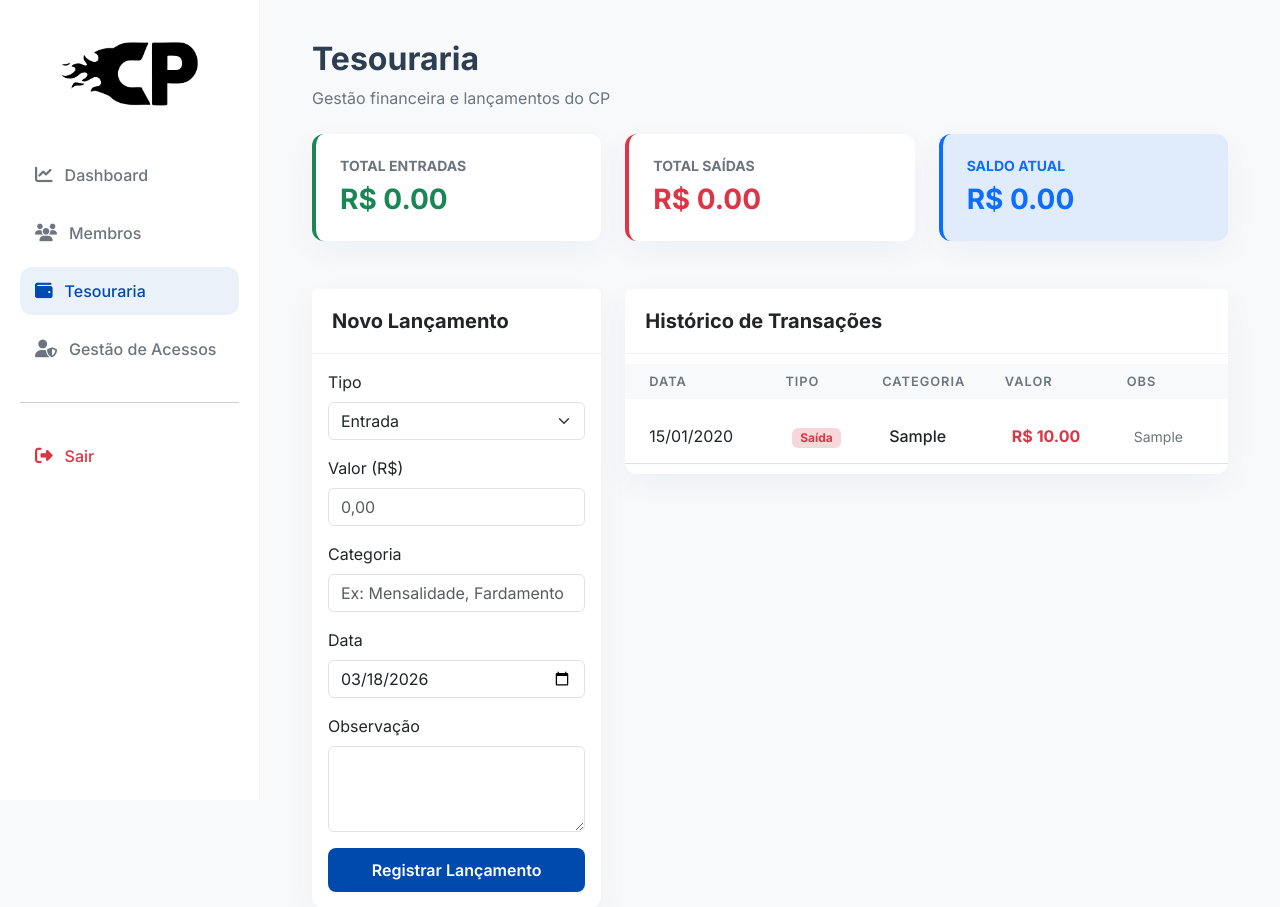
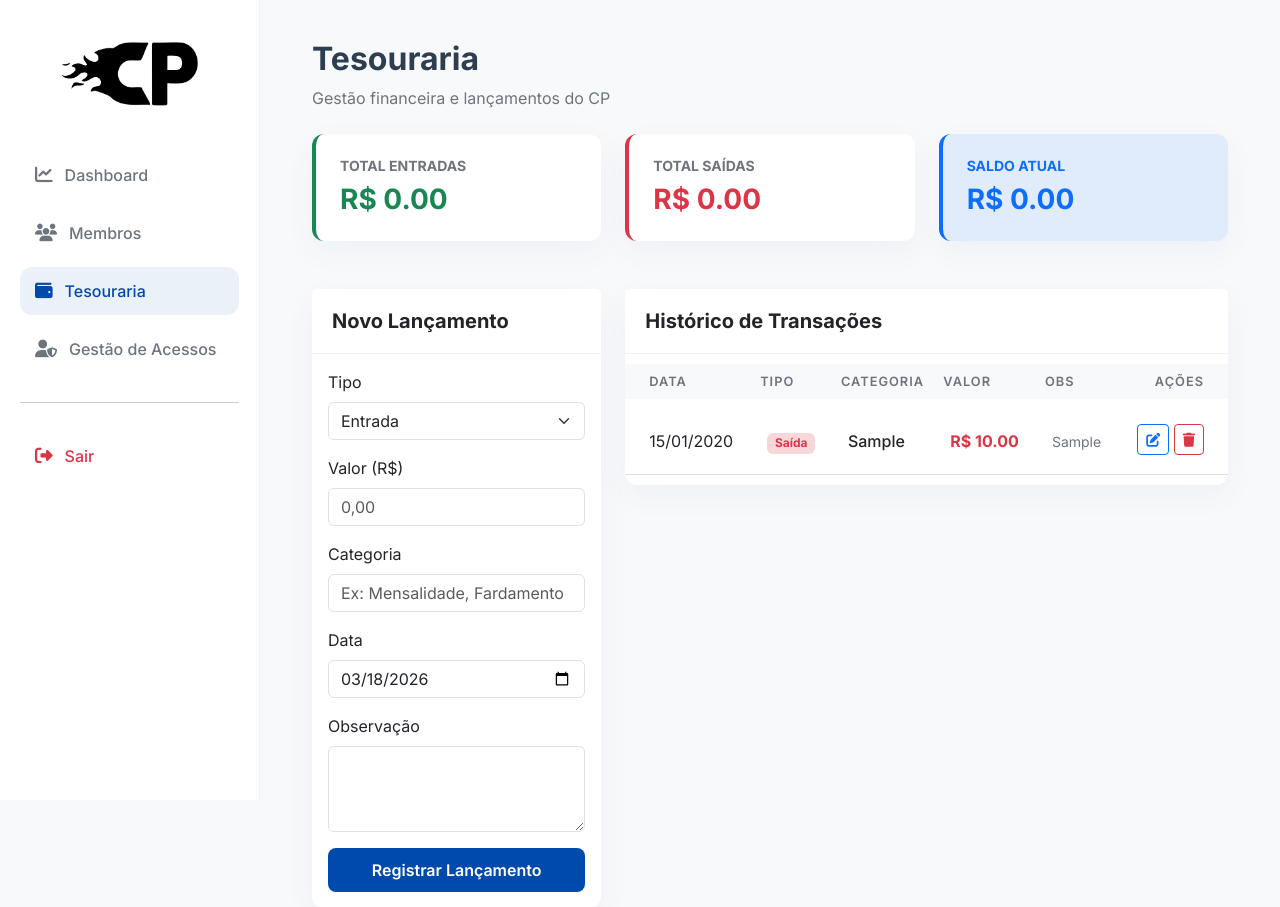
Before and after one commit to aquilasamuel-spec/cp, a Flask app: page /tesouraria in a window 1280 px wide. Shown: the top 907 px of the page. Run offline with Flask 3, Linux system fonts and the light colour scheme; a user stored in the database is signed in; tables that the repository leaves empty hold one stand-in row (values such as "Sample post").

Commit message:
Add files via upload

```diff
--- a/templates/base.html
+++ b/templates/base.html
@@ -16,7 +16,18 @@
 <body class="{% if not current_user.is_authenticated %}auth-body{% endif %}">
 
     {% if current_user.is_authenticated %}
-    <aside class="sidebar">
+    <!-- Mobile Header -->
+    <div class="mobile-header d-md-none d-flex align-items-center justify-content-between">
+        <img src="{{ url_for('static', filename='logo_cp.png') }}" alt="UJAD Logo" style="height: 40px;">
+        <button class="btn btn-light border-0 px-2 py-1" id="sidebarToggle">
+            <i class="fas fa-bars fs-4 text-primary"></i>
+        </button>
+    </div>
+
+    <!-- Sidebar Overlay -->
+    <div class="sidebar-overlay" id="sidebarOverlay"></div>
+
+    <aside class="sidebar" id="sidebar">
         <div class="logo-container">
             <img src="{{ url_for('static', filename='logo_cp.png') }}" alt="UJAD Logo">
         </div>
@@ -64,6 +75,26 @@
     <!-- Scripts -->
     <script src="https://cdn.jsdelivr.net/npm/bootstrap@5.3.0/dist/js/bootstrap.bundle.min.js"></script>
     <script src="https://cdn.jsdelivr.net/npm/chart.js"></script>
+
+    <script>
+        document.addEventListener('DOMContentLoaded', function() {
+            const toggleBtn = document.getElementById('sidebarToggle');
+            const sidebar = document.getElementById('sidebar');
+            const overlay = document.getElementById('sidebarOverlay');
+
+            if (toggleBtn && sidebar && overlay) {
+                toggleBtn.addEventListener('click', function() {
+                    sidebar.classList.toggle('show');
+                    overlay.classList.toggle('show');
+                });
+
+                overlay.addEventListener('click', function() {
+                    sidebar.classList.remove('show');
+                    overlay.classList.remove('show');
+                });
+            }
+        });
+    </script>
     {% block scripts %}{% endblock %}
 </body>
 </html>
--- a/templates/treasury.html
+++ b/templates/treasury.html
@@ -81,7 +81,8 @@
                                 <th>Tipo</th>
                                 <th>Categoria</th>
                                 <th>Valor</th>
-                                <th class="pe-4">Obs</th>
+                                <th>Obs</th>
+                                <th class="text-end pe-4">Ações</th>
                             </tr>
                         </thead>
                         <tbody>
@@ -99,12 +100,20 @@
                                 <td class="fw-bold {% if entry.type == 'Entrada' %}text-success{% else %}text-danger{% endif %}">
                                     R$ {{ "%.2f"|format(entry.amount) }}
                                 </td>
-                                <td class="pe-4 small text-secondary">{{ entry.observation or '-' }}</td>
+                                <td class="small text-secondary">{{ entry.observation or '-' }}</td>
+                                <td class="text-end pe-4">
+                                    <button type="button" class="btn btn-sm btn-outline-primary mb-1" data-bs-toggle="modal" data-bs-target="#editModal{{ entry.id }}" title="Editar">
+                                        <i class="fas fa-edit"></i>
+                                    </button>
+                                    <button type="button" class="btn btn-sm btn-outline-danger mb-1" data-bs-toggle="modal" data-bs-target="#deleteModal{{ entry.id }}" title="Excluir">
+                                        <i class="fas fa-trash"></i>
+                                    </button>
+                                </td>
                             </tr>
                             {% endfor %}
                             {% if not entries %}
                             <tr>
-                                <td colspan="5" class="text-center py-5 text-secondary">Nenhuma transação registrada.</td>
+                                <td colspan="6" class="text-center py-5 text-secondary">Nenhuma transação registrada.</td>
                             </tr>
                             {% endif %}
                         </tbody>
@@ -114,4 +123,71 @@
         </div>
     </div>
 </div>
+{% for entry in entries %}
+<!-- Edit Modal -->
+<div class="modal fade" id="editModal{{ entry.id }}" tabindex="-1" aria-hidden="true">
+    <div class="modal-dialog modal-dialog-centered">
+        <div class="modal-content border-0 shadow-lg">
+            <div class="modal-header bg-primary text-white">
+                <h5 class="modal-title fw-bold">Editar Lançamento</h5>
+                <button type="button" class="btn-close btn-close-white" data-bs-dismiss="modal" aria-label="Close"></button>
+            </div>
+            <form action="{{ url_for('edit_treasury', id=entry.id) }}" method="POST">
+                <div class="modal-body p-4">
+                    <div class="mb-3">
+                        <label class="form-label">Tipo</label>
+                        <select name="tipo" class="form-select" required>
+                            <option value="Entrada" {% if entry.type == 'Entrada' %}selected{% endif %}>Entrada</option>
+                            <option value="Saída" {% if entry.type == 'Saída' %}selected{% endif %}>Saída</option>
+                        </select>
+                    </div>
+                    <div class="mb-3">
+                        <label class="form-label">Valor (R$)</label>
+                        <input type="text" name="valor" class="form-control" value="{{ "%.2f"|format(entry.amount) }}" required>
+                    </div>
+                    <div class="mb-3">
+                        <label class="form-label">Categoria</label>
+                        <input type="text" name="categoria" class="form-control" value="{{ entry.category }}" required>
+                    </div>
+                    <div class="mb-3">
+                        <label class="form-label">Data</label>
+                        <input type="date" name="data" class="form-control" value="{{ entry.date.strftime('%Y-%m-%d') }}">
+                    </div>
+                    <div class="mb-3">
+                        <label class="form-label">Observação</label>
+                        <textarea name="observacao" class="form-control" rows="3">{{ entry.observation or '' }}</textarea>
+                    </div>
+                </div>
+                <div class="modal-footer border-0">
+                    <button type="button" class="btn btn-light" data-bs-dismiss="modal">Cancelar</button>
+                    <button type="submit" class="btn btn-primary">Salvar Alterações</button>
+                </div>
+            </form>
+        </div>
+    </div>
+</div>
+
+<!-- Delete Modal -->
+<div class="modal fade" id="deleteModal{{ entry.id }}" tabindex="-1" aria-hidden="true">
+    <div class="modal-dialog modal-dialog-centered">
+        <div class="modal-content border-0 shadow-lg">
+            <div class="modal-header bg-danger text-white">
+                <h5 class="modal-title fw-bold">Confirmar Exclusão</h5>
+                <button type="button" class="btn-close btn-close-white" data-bs-dismiss="modal" aria-label="Close"></button>
+            </div>
+            <div class="modal-body p-4 text-center">
+                <i class="fas fa-exclamation-triangle text-danger fa-3x mb-3"></i>
+                <h5 class="fw-bold">Tem certeza?</h5>
+                <p>Você está prestes a excluir este lançamento de <strong class="text-danger">R$ {{ "%.2f"|format(entry.amount) }}</strong>. Esta ação não poderá ser desfeita.</p>
+            </div>
+            <div class="modal-footer border-0 justify-content-center pb-4">
+                <form action="{{ url_for('delete_treasury', id=entry.id) }}" method="POST" class="w-100 d-flex justify-content-center gap-2">
+                    <button type="button" class="btn btn-light px-4" data-bs-dismiss="modal">Cancelar</button>
+                    <button type="submit" class="btn btn-danger px-4">Sim, Excluir</button>
+                </form>
+            </div>
+        </div>
+    </div>
+</div>
+{% endfor %}
 {% endblock %}
```
Also changed, not shown: templates/login.html (+5 -3 lines).
